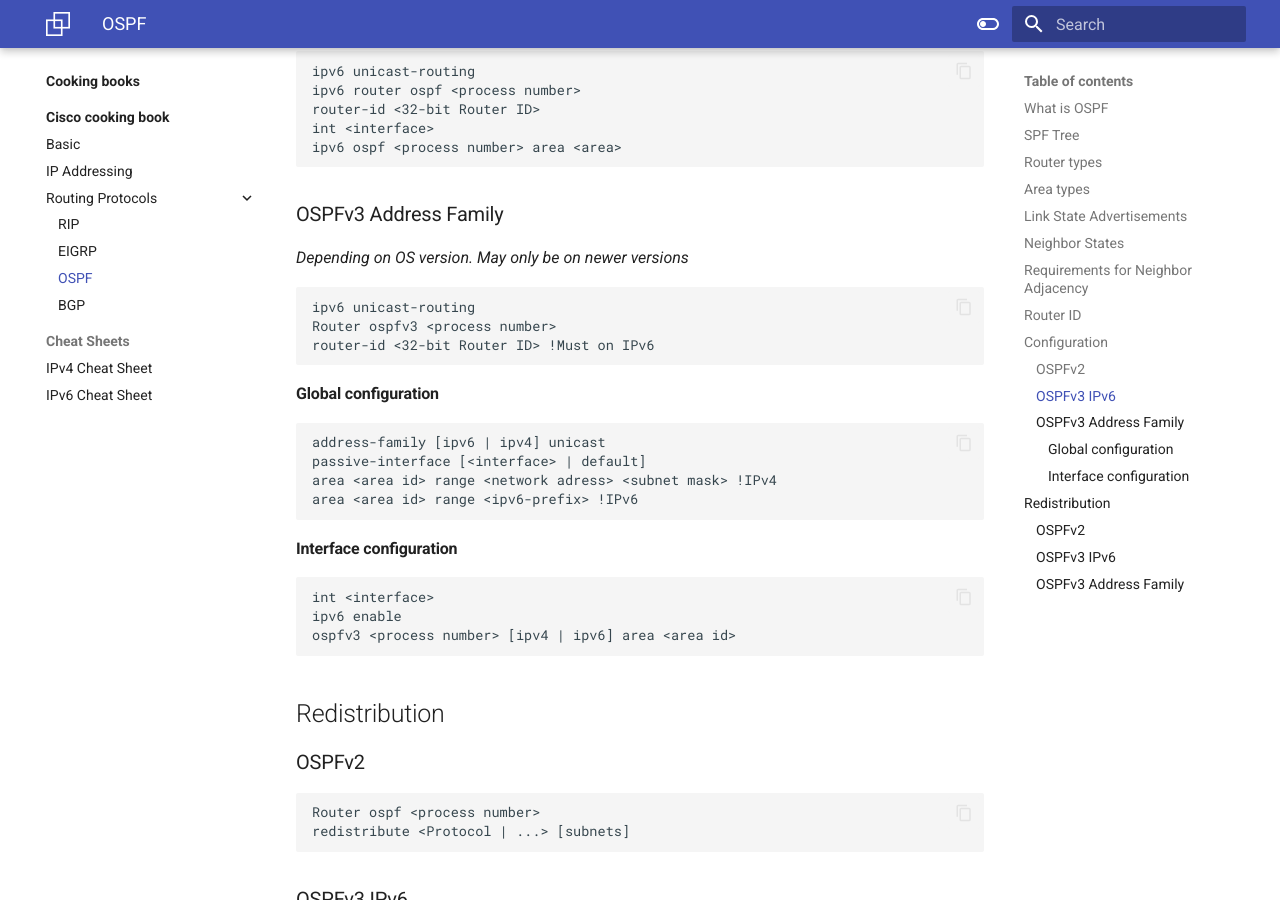
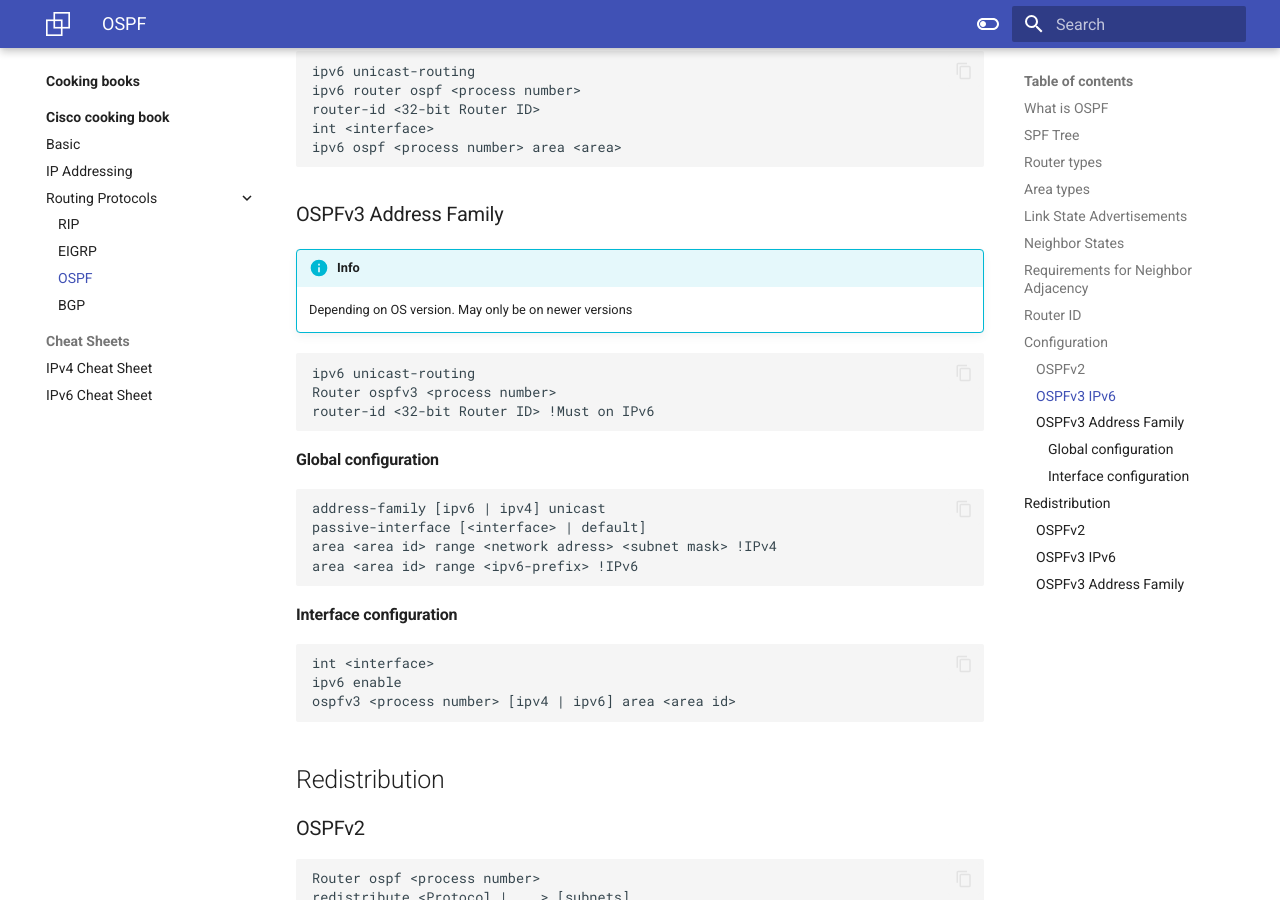
Before and after one commit to jessenjonas/MyDocs, an MkDocs documentation site: the page built from docs/Networking/Cisco/Routing protocols/OSPF.md, in a window 1280 px wide and 900 px high, scrolled down 4221 px. Built offline with MkDocs 1.6.1 and Material for MkDocs 9.7.7, drawn with Linux system fonts in a browser that asks for light colours.

Commit message:
Edited Info on OSPFv3

````diff
--- a/docs/Networking/Cisco/Routing protocols/OSPF.md
+++ b/docs/Networking/Cisco/Routing protocols/OSPF.md
@@ -106,11 +106,13 @@ If the conditions above aren't fulfilled, the OSPF process isn't started
     ipv6 ospf <process number> area <area>
 
 ### OSPFv3 Address Family
-*Depending on OS version. May only be on newer versions*
-
-    ipv6 unicast-routing
-    Router ospfv3 <process number>
-    router-id <32-bit Router ID> !Must on IPv6
+!!! info
+    Depending on OS version. May only be on newer versions
+```
+ipv6 unicast-routing
+Router ospfv3 <process number>
+router-id <32-bit Router ID> !Must on IPv6
+```
 
 #### Global configuration
     address-family [ipv6 | ipv4] unicast
````
